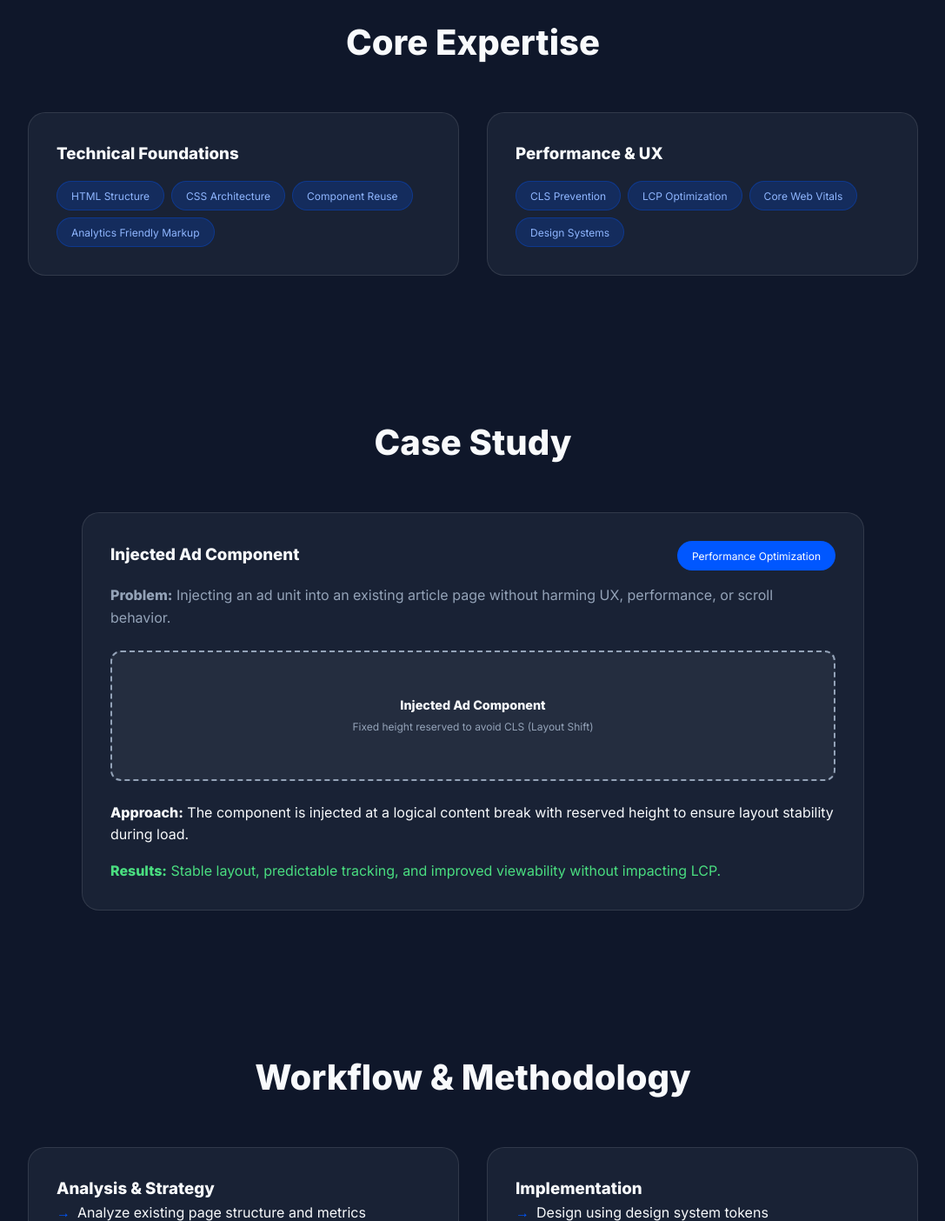
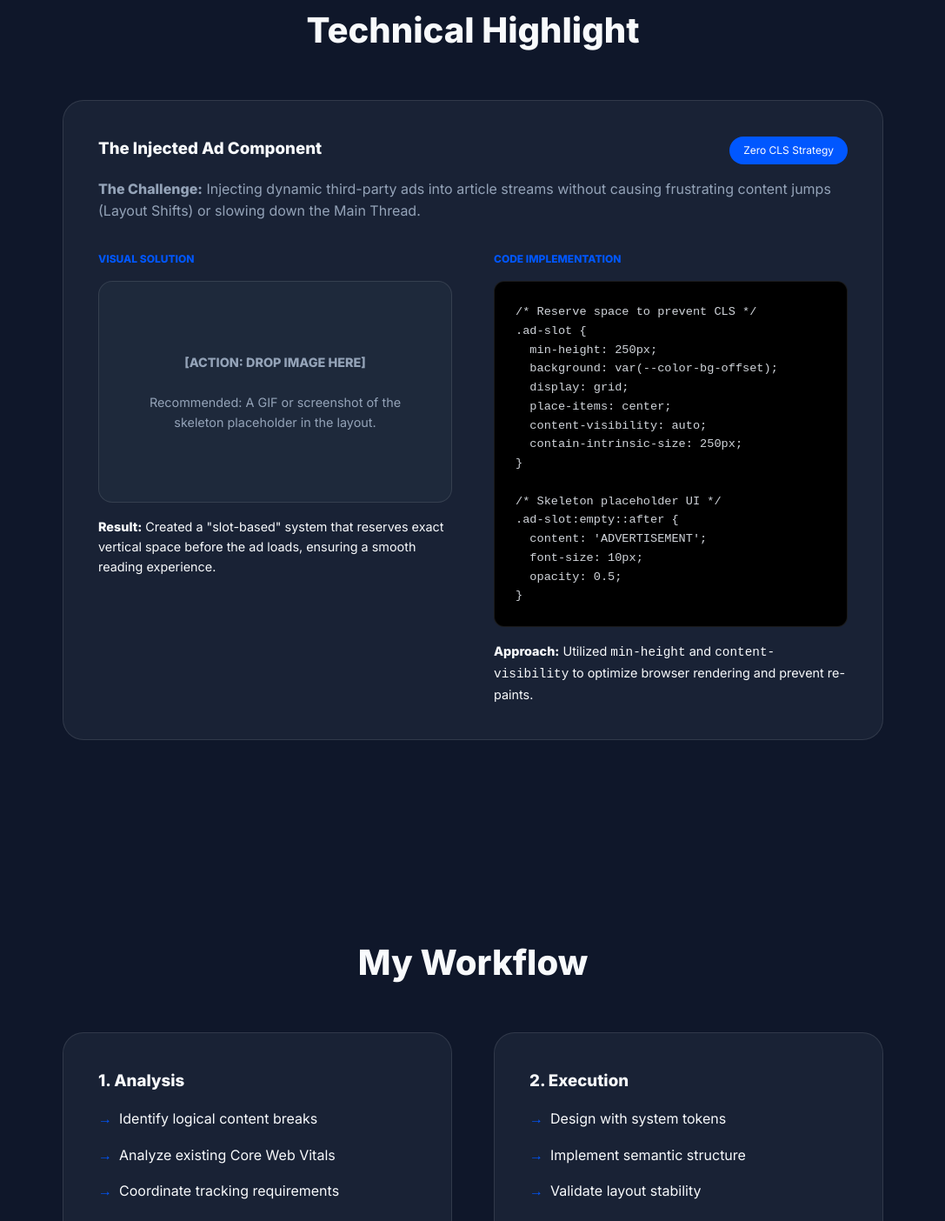
Before and after one commit to raphaelangelim/portfolio, a plain HTML site: page index.html in a window 1280 px wide. Shown: the part 1396-2800 px from the top of the page at 87% size, without its empty margins (96-1183 px from the left). Drawn offline with Linux system fonts and the light colour scheme.

Commit message:
Add files via upload

```diff
--- a/index.html
+++ b/index.html
@@ -3,7 +3,7 @@
 <head>
     <meta charset="UTF-8">
     <meta name="viewport" content="width=device-width, initial-scale=1.0">
-    <title>Raphael Angelim | Front End Designer</title>
+    <title>Raphael Angelim | Front End Designer Portfolio</title>
     <link href="https://fonts.googleapis.com/css2?family=Inter:wght@300;400;600;800&display=swap" rel="stylesheet">
     <style>
         :root {
@@ -14,6 +14,7 @@
             --text-muted: #94a3b8;
             --card-bg: rgba(30, 41, 59, 0.7);
             --border: rgba(255, 255, 255, 0.1);
+            --code-bg: #000000;
         }
 
         * {
@@ -61,9 +62,7 @@
             transition: color 0.3s;
         }
 
-        .nav-links a:hover {
-            color: var(--primary);
-        }
+        .nav-links a:hover { color: var(--primary); }
 
         /* Hero Section */
         header {
@@ -86,16 +85,17 @@
         .hero-subtitle {
             font-size: 1.25rem;
             color: var(--text-muted);
-            max-width: 700px;
-            margin-bottom: 2rem;
+            max-width: 750px;
+            margin-bottom: 2.5rem;
         }
 
+        /* Buttons & Tags */
         .btn {
-            padding: 0.8rem 2rem;
+            padding: 0.8rem 2.2rem;
             border-radius: 50px;
             text-decoration: none;
             font-weight: 600;
-            transition: transform 0.2s, box-shadow 0.2s;
+            transition: all 0.2s;
             display: inline-block;
         }
 
@@ -109,10 +109,26 @@
             box-shadow: 0 10px 20px rgba(0, 87, 255, 0.3);
         }
 
-        /* General Sections */
+        .tags {
+            display: flex;
+            flex-wrap: wrap;
+            gap: 0.5rem;
+            margin-top: 1rem;
+        }
+
+        .tag {
+            font-size: 0.75rem;
+            background: rgba(0, 87, 255, 0.15);
+            color: #8fb6ff;
+            padding: 0.4rem 1rem;
+            border-radius: 20px;
+            border: 1px solid rgba(0, 87, 255, 0.3);
+        }
+
+        /* Sections */
         section {
-            padding: 5rem 10%;
-            max-width: 1400px;
+            padding: 6rem 10%;
+            max-width: 1200px;
             margin: 0 auto;
         }
 
@@ -122,98 +138,76 @@
             text-align: center;
         }
 
-        .grid {
-            display: grid;
-            grid-template-columns: repeat(auto-fit, minmax(300px, 1fr));
-            gap: 2rem;
-        }
-
         .card {
             background: var(--card-bg);
             border: 1px solid var(--border);
-            border-radius: 20px;
-            padding: 2rem;
-            transition: transform 0.3s, border-color 0.3s;
+            border-radius: 24px;
+            padding: 2.5rem;
+            margin-bottom: 2rem;
         }
 
-        .card:hover {
-            transform: translateY(-10px);
-            border-color: var(--primary);
+        /* Case Study Specifics */
+        .case-study-grid {
+            display: grid;
+            grid-template-columns: repeat(auto-fit, minmax(320px, 1fr));
+            gap: 3rem;
+            margin-top: 2rem;
         }
 
-        /* Case Study Component Demo */
-        .ad-demo-box {
+        .visual-container {
             width: 100%;
-            height: 150px;
-            background: rgba(255, 255, 255, 0.05);
-            border: 2px dashed var(--text-muted);
-            border-radius: 12px;
-            margin: 1.5rem 0;
+            border-radius: 16px;
+            overflow: hidden;
+            background: #1e293b;
+            border: 1px solid var(--border);
+        }
+
+        .visual-placeholder {
+            aspect-ratio: 16/10;
             display: flex;
             align-items: center;
             justify-content: center;
             text-align: center;
+            padding: 20px;
+            color: var(--text-muted);
             font-size: 0.9rem;
-            color: var(--text-muted);
         }
 
-        /* Skills Tags */
-        .tags {
-            margin-top: 1rem;
-            display: flex;
-            flex-wrap: wrap;
-            gap: 0.5rem;
+        pre {
+            background: var(--code-bg);
+            padding: 1.5rem;
+            border-radius: 12px;
+            overflow-x: auto;
+            border: 1px solid var(--border);
+            font-family: 'Courier New', Courier, monospace;
+            font-size: 0.85rem;
+            color: #d1d5db;
         }
 
-        .tag {
-            font-size: 0.75rem;
-            background: rgba(0, 87, 255, 0.2);
-            color: #8fb6ff;
-            padding: 0.4rem 1rem;
-            border-radius: 20px;
-            border: 1px solid rgba(0, 87, 255, 0.3);
-        }
-
-        /* Workflow List */
-        .workflow-list {
-            list-style: none;
-        }
-
+        .workflow-list { list-style: none; }
         .workflow-list li {
             margin-bottom: 1rem;
             padding-left: 1.5rem;
             position: relative;
         }
-
         .workflow-list li::before {
             content: "→";
             position: absolute;
             left: 0;
             color: var(--primary);
-            font-weight: bold;
-        }
-
-        /* Why Fit Section */
-        .fit-container {
-            text-align: center;
-            background: linear-gradient(135deg, var(--card-bg), rgba(99, 102, 241, 0.05));
-            padding: 4rem 2rem;
-            border-radius: 30px;
-            border: 1px solid var(--border);
         }
 
         footer {
             padding: 4rem 2rem;
             text-align: center;
             color: var(--text-muted);
-            font-size: 0.9rem;
+            font-size: 0.85rem;
             border-top: 1px solid var(--border);
         }
 
         @media (max-width: 768px) {
             .nav-links { display: none; }
             section { padding: 4rem 5%; }
-            h1 { font-size: 2.8rem; }
         }
     </style>
 </head>
@@ -223,7 +217,6 @@
         <div class="logo">RAPHAEL.DESIGN</div>
         <div class="nav-links">
             <a href="#about">About</a>
-            <a href="#skills">Skills</a>
             <a href="#case-study">Case Study</a>
             <a href="#workflow">Workflow</a>
         </div>
@@ -233,110 +226,119 @@
         <h1>Raphael <span style="color:var(--primary)">Angelim.</span></h1>
         <p class="hero-subtitle">
             Front End Designer focused on scalable systems, performance, and data-driven UX.
-            Building at the intersection of design engineering and layout stability.
+            I bridge the gap between design vision and layout stability.
         </p>
-        <div class="tags" style="justify-content: center; margin-bottom: 2rem;">
-            <span class="tag">HTML</span>
-            <span class="tag">CSS</span>
-            <span class="tag">Design Systems</span>
-            <span class="tag">Performance</span>
-            <span class="tag">Architecture</span>
-        </div>
-        <a href="#case-study" class="btn btn-primary">View Case Study</a>
+        <a href="#case-study" class="btn btn-primary">See Technical Highlight</a>
     </header>
 
     <section id="about">
-        <div class="fit-container">
-            <h2>About My Approach</h2>
-            <p style="max-width: 800px; margin: 0 auto 1.5rem; font-size: 1.1rem;">
-                I work at the intersection of design and front end engineering, focusing on reusable components, layout stability, and performance-oriented decisions.
+        <div class="card" style="text-align: center; border-color: rgba(99, 102, 241, 0.2);">
+            <h2 style="margin-bottom: 1.5rem;">Systematic Thinking</h2>
+            <p style="max-width: 800px; margin: 0 auto 1.5rem;">
+                I work at the intersection of design and front-end engineering, focusing on reusable components and performance-oriented decisions.
+                Success is measured by CTR, scroll depth, and **Core Web Vitals**.
             </p>
-            <p style="max-width: 800px; margin: 0 auto; color: var(--text-muted);">
-                My experience aligns with high-traffic content platforms where success is measured by CTR, scroll depth, revenue impact, and Core Web Vitals.
-            </p>
+            <div class="tags" style="justify-content: center;">
+                <span class="tag">CLS Prevention</span>
+                <span class="tag">LCP Optimization</span>
+                <span class="tag">Design Systems</span>
+                <span class="tag">Semantic HTML</span>
+            </div>
         </div>
     </section>
 
-    <section id="skills">
-        <h2>Core Expertise</h2>
-        <div class="grid">
-            <div class="card">
-                <h3>Technical Foundations</h3>
-                <div class="tags">
-                    <span class="tag">HTML Structure</span>
-                    <span class="tag">CSS Architecture</span>
-                    <span class="tag">Component Reuse</span>
-                    <span class="tag">Analytics Friendly Markup</span>
+    <section id="case-study">
+        <h2>Technical Highlight</h2>
+        <div class="card">
+            <div style="display: flex; justify-content: space-between; align-items: baseline; flex-wrap: wrap; gap: 1rem; margin-bottom: 1rem;">
+                <h3>The Injected Ad Component</h3>
+                <span class="tag" style="background: var(--primary); color: white; border: none;">Zero CLS Strategy</span>
+            </div>
+
+            <p style="color: var(--text-muted); margin-bottom: 2rem;">
+                <strong>The Challenge:</strong> Injecting dynamic third-party ads into article streams without causing frustrating content jumps (Layout Shifts) or slowing down the Main Thread.
+            </p>
+
+            <div class="case-study-grid">
+                <div>
+                    <p style="font-size: 0.75rem; text-transform: uppercase; color: var(--primary); font-weight: 800; margin-bottom: 1rem;">Visual Solution</p>
+                    <div class="visual-container">
+                        <div class="visual-placeholder">
+                            <p>
+                                <strong>[ACTION: DROP IMAGE HERE]</strong><br><br>
+                                Recommended: A GIF or screenshot of the <br>skeleton placeholder in the layout.
+                            </p>
+                        </div>
+                    </div>
+                    <p style="margin-top: 1rem; font-size: 0.9rem;">
+                        <strong>Result:</strong> Created a "slot-based" system that reserves exact vertical space before the ad loads, ensuring a smooth reading experience.
+                    </p>
                 </div>
-            </div>
-            <div class="card">
-                <h3>Performance & UX</h3>
-                <div class="tags">
-                    <span class="tag">CLS Prevention</span>
-                    <span class="tag">LCP Optimization</span>
-                    <span class="tag">Core Web Vitals</span>
-                    <span class="tag">Design Systems</span>
+
+                <div>
+                    <p style="font-size: 0.75rem; text-transform: uppercase; color: var(--primary); font-weight: 800; margin-bottom: 1rem;">Code Implementation</p>
+
+                    <pre>
+<code>/* Reserve space to prevent CLS */
+.ad-slot {
+  min-height: 250px;
+  background: var(--color-bg-offset);
+  display: grid;
+  place-items: center;
+  content-visibility: auto;
+  contain-intrinsic-size: 250px;
+}
+
+/* Skeleton placeholder UI */
+.ad-slot:empty::after {
+  content: 'ADVERTISEMENT';
+  font-size: 10px;
+  opacity: 0.5;
+}</code></pre>
+                    <p style="margin-top: 1rem; font-size: 0.9rem;">
+                        <strong>Approach:</strong> Utilized <code>min-height</code> and <code>content-visibility</code> to optimize browser rendering and prevent re-paints.
+                    </p>
                 </div>
             </div>
         </div>
     </section>
 
-    <section id="case-study">
-        <h2>Case Study</h2>
-        <div class="card" style="max-width: 900px; margin: 0 auto;">
-            <div style="display: flex; justify-content: space-between; align-items: baseline; flex-wrap: wrap; gap: 1rem;">
-                <h3>Injected Ad Component</h3>
-                <span class="tag" style="background: var(--primary); color: white;">Performance Optimization</span>
-            </div>
-            <p style="margin-top: 1rem; color: var(--text-muted);">
-                <strong>Problem:</strong> Injecting an ad unit into an existing article page without harming UX, performance, or scroll behavior.
-            </p>
-
-            <div class="ad-demo-box">
-                <div>
-                    <strong style="color: var(--text);">Injected Ad Component</strong><br>
-                    <small>Fixed height reserved to avoid CLS (Layout Shift)</small>
-                </div>
-            </div>
-
-            <p><strong>Approach:</strong> The component is injected at a logical content break with reserved height to ensure layout stability during load.</p>
-            <p style="margin-top: 1rem; color: #4ade80;"><strong>Results:</strong> Stable layout, predictable tracking, and improved viewability without impacting LCP.</p>
-        </div>
-    </section>
-
     <section id="workflow">
-        <h2>Workflow & Methodology</h2>
-        <div class="grid">
+        <h2>My Workflow</h2>
+        <div class="case-study-grid">
             <div class="card">
-                <h3>Analysis & Strategy</h3>
+                <h3 style="margin-bottom: 1rem;">1. Analysis</h3>
                 <ul class="workflow-list">
-                    <li>Analyze existing page structure and metrics</li>
                     <li>Identify logical content breaks</li>
-                    <li>Coordinate with analytics for tracking</li>
+                    <li>Analyze existing Core Web Vitals</li>
+                    <li>Coordinate tracking requirements</li>
                 </ul>
             </div>
             <div class="card">
-                <h3>Implementation</h3>
+                <h3 style="margin-bottom: 1rem;">2. Execution</h3>
                 <ul class="workflow-list">
-                    <li>Design using design system tokens</li>
-                    <li>Implement semantic HTML and constrained layout</li>
-                    <li>Validate CLS, LCP, and responsiveness</li>
+                    <li>Design with system tokens</li>
+                    <li>Implement semantic structure</li>
+                    <li>Validate layout stability</li>
                 </ul>
             </div>
         </div>
     </section>
 
-    <section id="why-me">
-        <div class="fit-container" style="background: rgba(99, 102, 241, 0.1); border-color: var(--primary);">
+    <section id="contact">
+        <div class="card" style="text-align: center; background: linear-gradient(145deg, var(--card-bg), rgba(0,87,255,0.05));">
             <h2>Why I Fit This Role</h2>
-            <p style="margin-bottom: 1.5rem;">I am comfortable working in performance-driven environments where aesthetics serve business goals.</p>
-            <p>I enjoy building systems rather than one-off pages and I am used to defending decisions with <strong>data rather than taste.</strong></p>
+            <p style="max-width: 600px; margin: 0 auto 2rem;">
+                I thrive in performance-driven environments where design serves business goals.
+                I build systems that are beautiful, scalable, and measurable.
+            </p>
+            <a href="mailto:raphael@example.com" class="btn btn-primary">Get In Touch</a>
         </div>
     </section>
 
     <footer>
-        <p>&copy; 2026 Raphael Angelim. Portfolio built as a single, performance-optimized HTML file.</p>
-        <p style="margin-top: 0.5rem; font-size: 0.7rem;">FOCUSED ON REAL-WORLD FRONT END DESIGN FOR HIGH-TRAFFIC PLATFORMS</p>
+        <p>&copy; 2026 Raphael Angelim | Front End Designer</p>
+        <p style="font-size: 0.7rem; margin-top: 0.5rem; text-transform: uppercase; color: var(--text-muted);">Built for performance & stability</p>
     </footer>
 
 </body>
```
